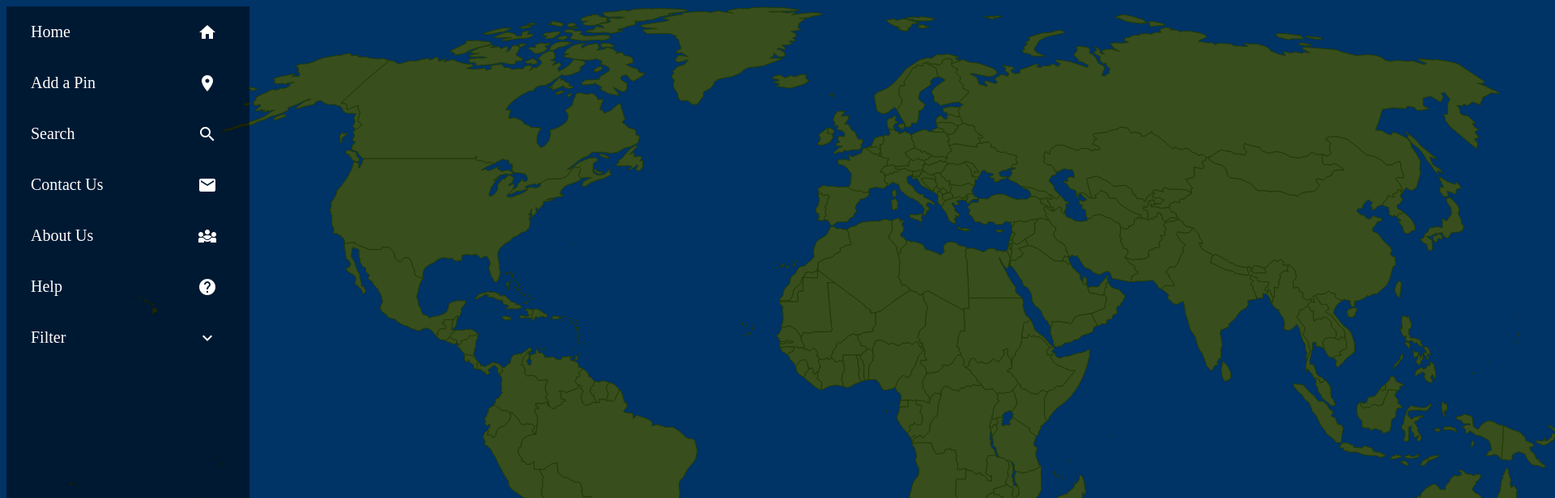
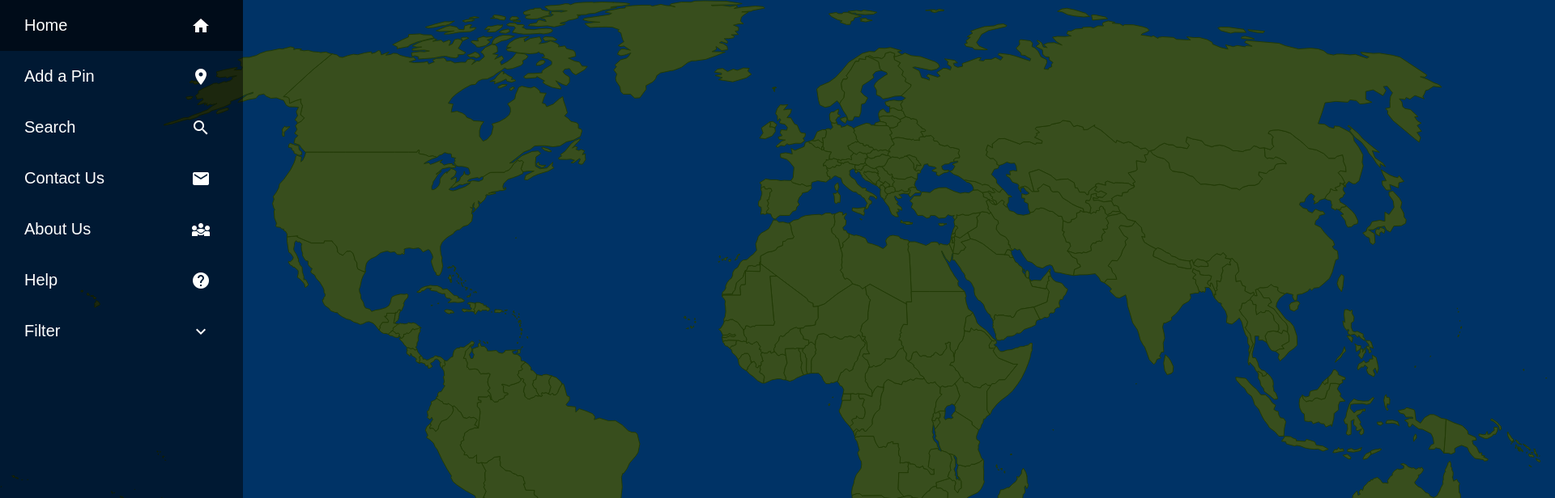
Before and after one commit to upcs/cs341-spring-2024-cisgo-afternoon, a React (Create React App) app in the folder client/: page / in a window 1280 px wide. Shown: the top 616 px of the page at 81% size, 1920 px wide, since content can reach past the window. Built offline with nearby package versions, Linux system fonts and the light colour scheme; no server answers.

Commit message:
Fix rendering issue with world map

```diff
--- a/client/src/App.js
+++ b/client/src/App.js
@@ -1,6 +1,8 @@
 import React, { Suspense, lazy } from "react";
 import { BrowserRouter } from "react-router-dom";
 import { Routes, Route } from "react-router-dom";
+
+import "./static/css/global.css"
 
 const Main = lazy(() => import('./layouts/Main.js'));
 
--- a/client/src/pages/Home.js
+++ b/client/src/pages/Home.js
@@ -6,29 +6,27 @@ import WorldMap from '../components/WorldMap.js';
 import NavBar from '../components/NavBar.js';
 
 const Home = () => {
-  const [experiences, setExperiences] = useState([]);
-  const [loading, setLoading] = useState([]);
-
-  useEffect(() => {
-    setLoading(true);
-    axios.get(`${process.env.REACT_APP_API}/experiences`).then((res) => {
-      setExperiences(res.data);
-      setLoading(false);
-    }).catch((err) => {
-        console.log(err);
-        setLoading(false);
-      });
-  }, []);
-
-  if (loading) {
-    return <div></div>;
-  }
-
-  console.log(experiences)
-
+  // TODO: uncomment for pin functionality
+  // const [experiences, setExperiences] = useState([]);
+  // const [loading, setLoading] = useState([]);
+  //
+  // useEffect(() => {
+  //   setLoading(true);
+  //   axios.get(`${process.env.REACT_APP_API}/experiences`).then((res) => {
+  //     setExperiences(res.data);
+  //     setLoading(false);
+  //   }).catch((err) => {
+  //       console.log(err);
+  //       setLoading(false);
+  //     });
+  // }, []);
+  //
+  // if (loading) {
+  //   return <div></div>;
+  // }
 
   return (
-    <div>
+    <div className="body">
       <NavBar />
       <WorldMap />
     </div>
--- a/client/src/static/css/components/WorldMap.css
+++ b/client/src/static/css/components/WorldMap.css
@@ -1,5 +1,4 @@
 .world_map {
-  margin-left: 5%;
 
   svg path {
     fill: rgb(56, 78, 29);
@@ -12,4 +11,10 @@
     transition: 0.3s;
     cursor: pointer;
   }
+
+  background-color: rgb(0, 51, 102);
+  display: block;
+
+  height: 900px;
+  width: 2000px;
 }
--- /dev/null
+++ b/client/src/static/css/global.css
@@ -0,0 +1,5 @@
+html, body {
+  padding: 0;
+  margin: 0;
+    font-family: Arial, sans-serif;
+}
--- a/client/src/static/css/pages/Home.css
+++ b/client/src/static/css/pages/Home.css
@@ -1,6 +1,4 @@
-body {
-    font-size: 20px;
-    background-color: rgb(0, 51, 102);
+.body {
+  font-size: 20px;
+  /* background-color: rgb(0, 51, 102); */
 }
-
-/* reference video for map styling https://www.youtube.com/watch?v=l-9YQUmTOdI */
--- a/client/src/static/css/pages/Search.css
+++ b/client/src/static/css/pages/Search.css
@@ -1,5 +1,4 @@
-body {
-  margin: 10px;
+div {
   background-color: rgb(255, 255, 255);
 }
 
```
Also changed, not shown: client/src/components/WorldMap.js.
